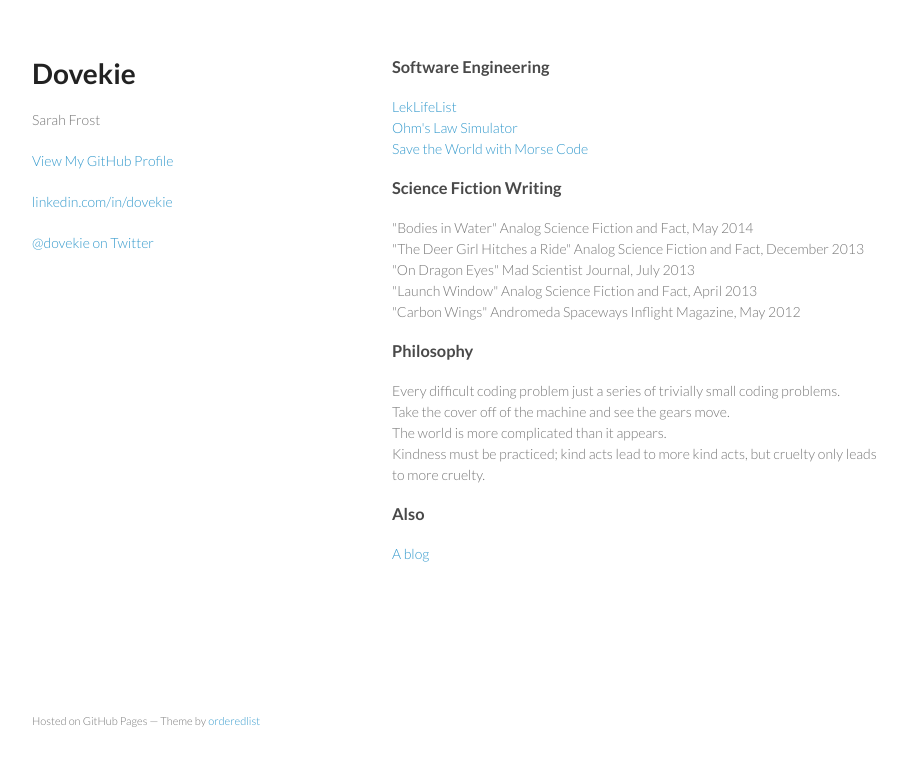
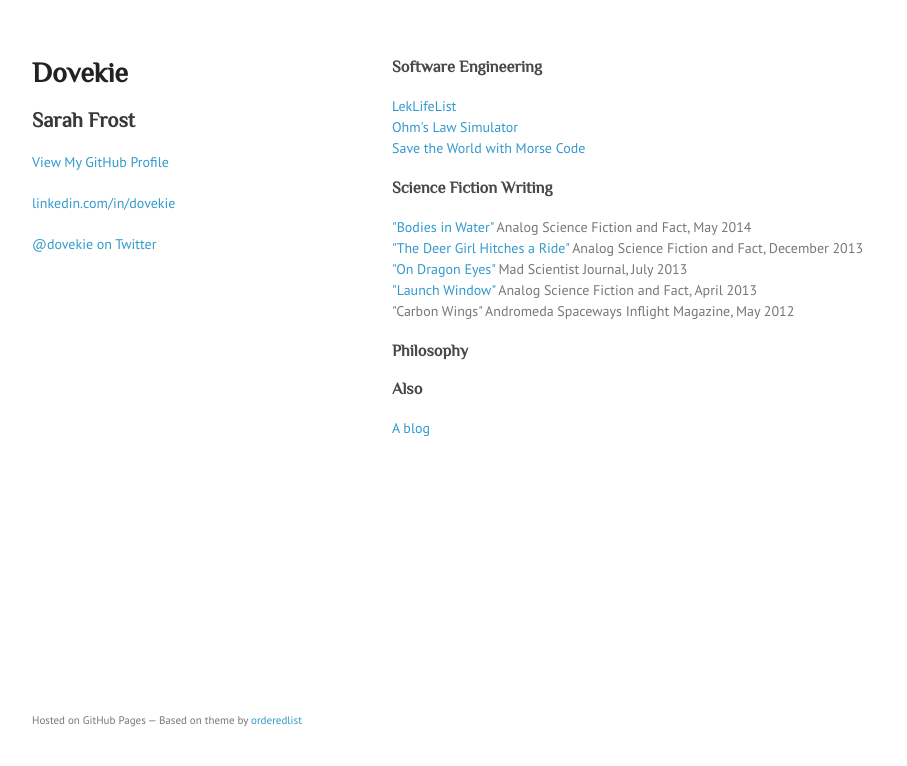
Before and after one commit to dovekie/dovekie.github.io, a plain HTML site: page index.html in a window 1280 px wide. Shown: the whole page, without its empty margins (178-1085 px from the left). Drawn offline with Linux system fonts and the light colour scheme.

Commit message:
adding links, scripts, and style.

```diff
--- a/index.html
+++ b/index.html
@@ -11,12 +11,14 @@
     <!--[if lt IE 9]>
     <script src="//html5shiv.googlecode.com/svn/trunk/html5.js"></script>
     <![endif]-->
+
+    <script src="javascripts/homescript.js" defer></script>
   </head>
   <body>
     <div class="wrapper">
       <header>
         <h1>Dovekie</h1>
-        <p>Sarah Frost</p>
+        <h2>Sarah Frost</h2>
         <p class="view"><a href="https://github.com/dovekie">View My GitHub Profile</a></p>
         <p><a href="http://linkedin.com/in/dovekie">linkedin.com/in/dovekie</a></p>
         <p><a href="https://twitter.com/dovekie">@dovekie on Twitter</a></p>
@@ -35,19 +37,16 @@
 <h3>
 <a id="science-fiction-writing" class="anchor" href="#science-fiction-writing" aria-hidden="true"><span class="octicon octicon-link"></span></a>Science Fiction Writing</h3>
 
-<p>"Bodies in Water" Analog Science Fiction and Fact, May 2014<br>
-"The Deer Girl Hitches a Ride" Analog Science Fiction and Fact, December 2013<br>
-"On Dragon Eyes" Mad Scientist Journal, July 2013<br>
-"Launch Window" Analog Science Fiction and Fact, April 2013<br>
+<p><a href="http://bestsf.net/sarah-frost-bodies-in-water-analog-may-2014/">"Bodies in Water"</a> Analog Science Fiction and Fact, May 2014<br>
+<a href="https://www.analogsf.com/2013_12/index.shtml">"The Deer Girl Hitches a Ride"</a> Analog Science Fiction and Fact, December 2013<br>
+<a href="http://madscientistjournal.org/2013/07/on-dragon-eyes/">"On Dragon Eyes"</a> Mad Scientist Journal, July 2013<br>
+<a href="http://www.analogsf.com/2013_04/">"Launch Window"</a> Analog Science Fiction and Fact, April 2013<br>
 "Carbon Wings" Andromeda Spaceways Inflight Magazine, May 2012</p>
 
 <h3>
-<a id="philosophy" class="anchor" href="#philosophy" aria-hidden="true"><span class="octicon octicon-link"></span></a>Philosophy</h3>
+<a class="anchor" href="#philosophy" aria-hidden="true"><span class="octicon octicon-link"></span></a>Philosophy</h3>
 
-<p>Every difficult coding problem just a series of trivially small coding problems.<br>
-Take the cover off of the machine and see the gears move.<br>
-The world is more complicated than it appears.<br>
-Kindness must be practiced; kind acts lead to more kind acts, but cruelty only leads to more cruelty.</p>
+<p id="philosophy"></p>
 
 <h3>
 <a id="contact" class="anchor" href="#contact" aria-hidden="true"><span class="octicon octicon-link"></span></a>Also</h3>
@@ -57,7 +56,7 @@ Kindness must be practiced; kind acts lead to more kind acts, but cruelty only l
 
       </section>
       <footer>
-        <p><small>Hosted on GitHub Pages &mdash; Theme by <a href="https://github.com/orderedlist">orderedlist</a></small></p>
+        <p><small>Hosted on GitHub Pages &mdash; Based on theme by <a href="https://github.com/orderedlist">orderedlist</a></small></p>
       </footer>
     </div>
     <script src="javascripts/scale.fix.js"></script>
--- a/stylesheets/styles.css
+++ b/stylesheets/styles.css
@@ -1,15 +1,17 @@
-@import url(https://fonts.googleapis.com/css?family=Lato:300italic,700italic,300,700);
+/*@import url(https://fonts.googleapis.com/css?family=Lato:300italic,700italic,300,700);*/
+@import url(https://fonts.googleapis.com/css?family=Philosopher|PT+Sans:400,400italic,700);
 
 body {
   padding:50px;
-  font:14px/1.5 Lato, "Helvetica Neue", Helvetica, Arial, sans-serif;
+  font:14px/1.5 'PT Sans', "Helvetica Neue", Helvetica, Arial, sans-serif;
   color:#777;
-  font-weight:300;
+  font-weight:normal;
 }
 
 h1, h2, h3, h4, h5, h6 {
   color:#222;
   margin:0 0 20px;
+  font-family: 'Philosopher', sans-serif;
 }
 
 p, ul, ol, table, pre, dl {
```
